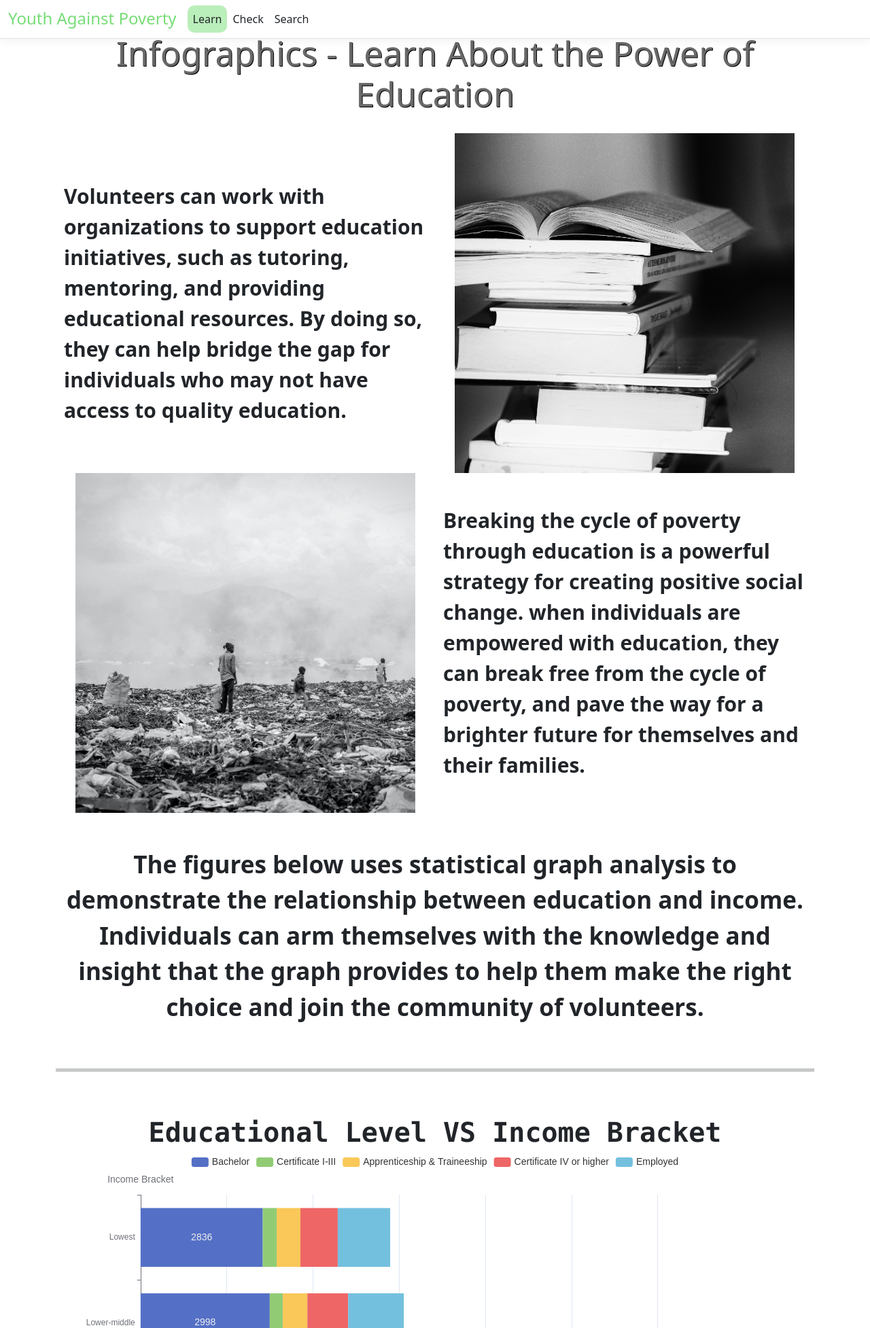
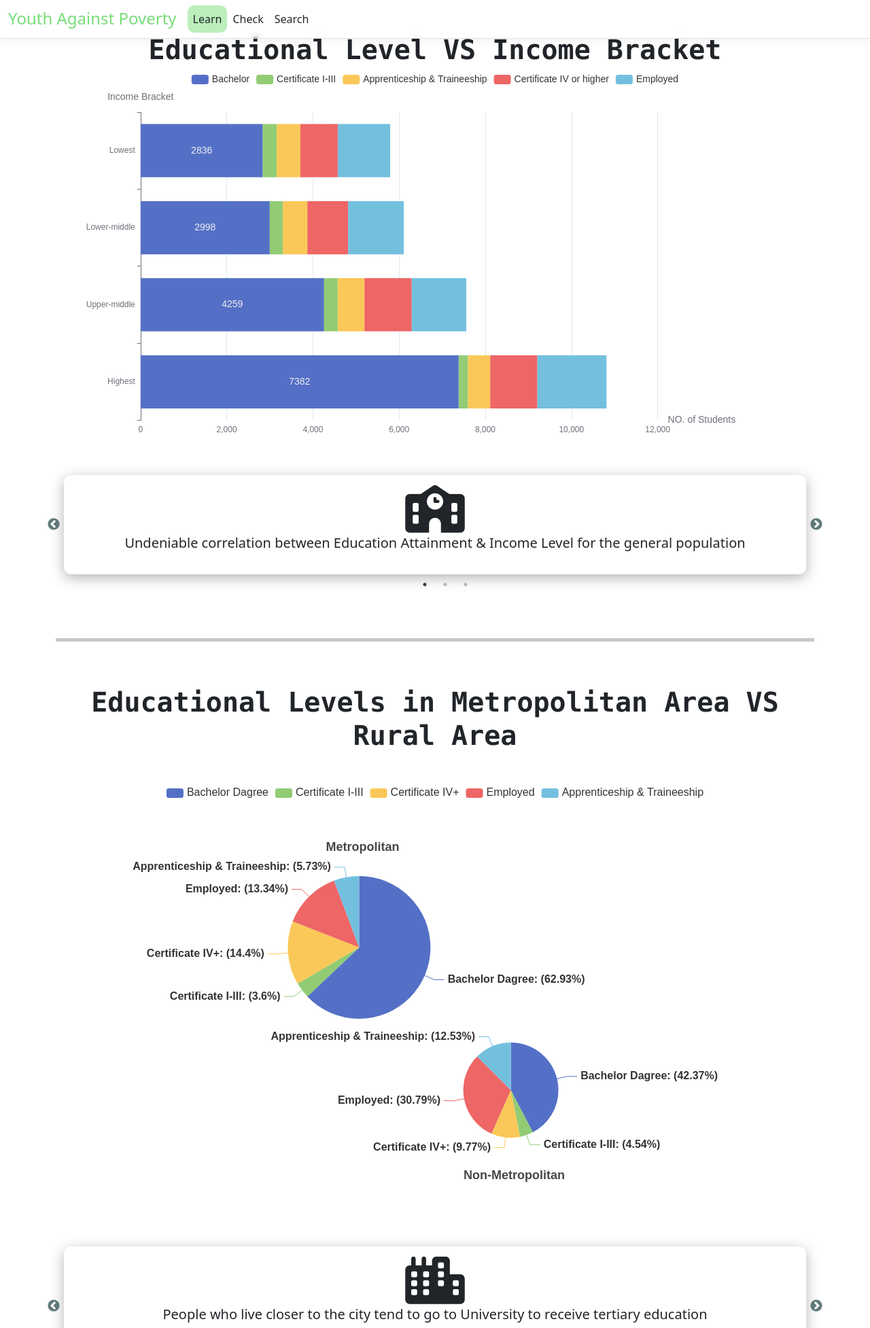
Before and after one commit to jhzhu3/IndustryExperienceMain, an ASP.NET Core app: page /Home/Infographics in a window 1280 px wide. Shown: the top 1954 px of the page at 68% size. Run offline with ASP.NET Core 8, Linux system fonts and the light colour scheme; style sheets or scripts are compiled from the project's sources; some libraries are stand-ins or nearby versions.

Commit message:
Updated Infographics UI

```diff
--- a/IndustryExperienceMain/Views/Home/Infographics.cshtml
+++ b/IndustryExperienceMain/Views/Home/Infographics.cshtml
@@ -4,8 +4,6 @@
 <link rel="stylesheet" href="https://cdn.jsdelivr.net/npm/bootstrap@5.0.2/dist/css/bootstrap.min.css">
 <!-- Bootstrap Font Icon CSS -->
 <link rel="stylesheet" href="https://cdn.jsdelivr.net/npm/bootstrap-icons@1.5.0/font/bootstrap-icons.css">
-
-<h1 class="text-center" style="font-size: 50px; padding-bottom: 20px; color: dimgrey; text-shadow: 1px 1px black;">Infographics - Learn About the Power of Education</h1>
 
 <script src="https://cdn.jsdelivr.net/npm/bootstrap@5.0.2/dist/js/bootstrap.bundle.min.js"></script>
 <link href="http://cdnjs.cloudflare.com/ajax/libs/font-awesome/4.3.0/css/font-awesome.css" rel="stylesheet" type='text/css'>
@@ -14,46 +12,9 @@
 <!-- refer to local js file -->
 <script src=@Url.Content("~/package/dist/echarts.js")></script>
 
-<div class="container">
-    <div class="row">
-        <div class="col-md my-auto">
-            <b style="font-size: 30px; text-align: center;">
-                Volunteers can work with organizations to support education initiatives, such as tutoring, mentoring, and providing educational resources.
-                By doing so, they can help bridge the gap for individuals who may not have access to quality education.
-            </b>
-        </div>
-        <div class="col-md">
-            <img src="@Url.Content("~/Images/Education.jpg")" class="img-responsive center-block" style="width:500px; height:auto; display: block; margin: auto;"></img>
-        </div>
-    </div>
-    <div class="row">
-        <div class="col-md">
-            <img src="@Url.Content("~/Images/Poverty.jpg")" class="img-responsive center-block" style="width:500px; height:auto; display: block; margin: auto;"></img>
-        </div>
-        <div class="col-md my-auto">
-            <b style="font-size: 30px; text-align: center;">
-                Breaking the cycle of poverty through education is a powerful strategy for creating positive social change.
-                when individuals are empowered with education, they can break free from the cycle of poverty,
-                and pave the way for a brighter future for themselves and their families.
-            </b>
-        </div>
-    </div>
-    <div class="row">
-        <b style="font-size: 35px; text-align: center; padding-top: 50px;">
-            The figures below uses statistical graph analysis to demonstrate the relationship between education and income.
-            Individuals can arm themselves with the knowledge and insight that the graph provides to help them make the right choice
-            and join the community of volunteers.
-        </b>
-    </div>
-</div>
+<h1 class="text-center"><b style="font-family:Consolas; margin-top: 5%">Educational Level VS Income Bracket</b></h1>
 
-<br></br>
-<hr style="height:5px;">
-<br></br>
-
-<h1 class="text-center"><b style="font-family:Consolas">Educational Level VS Income Bracket</b></h1>
-
-<div class="container" id="main" style="width: 100%;height:600px;"></div>
+<div class="container" id="main" style="width: 100%;height:550px;"></div>
 
 <script type="text/javascript">
     // initialize the dom of echart
@@ -139,49 +100,38 @@
     myChart.setOption(option);
 </script>
 
-<br></br>
-<br></br>
+<br>
 
 <div class="container-fluid">
     <div class="row">
-        <div class="col-md text-center">
-            <i class="fa-solid fa-school" style="font-size: 100px"></i>
+        <div class="col-md-12 text-center">
+            <div class="slideshow">
+                <div>
+                    <i class="fa-solid fa-school text-center" style="font-size: 70px;"></i>
+                    <p style="font-size: 20px">Undeniable correlation between Education Attainment & Income Level for the general population</p>
                 </div>
-        <div class="col-md text-center">
-            <i class="fa-solid fa-graduation-cap" style="font-size: 100px"></i>
+
+                <div>
+                    <i class="fa-solid fa-graduation-cap text-center" style="font-size: 70px"></i>
+                    <p style="font-size: 20px">Tertiary Education offers people with the highest possibility of a high-paying job</p>
                 </div>
-        <div class="col-md text-center">
-            <i class="fa-solid fa-sack-dollar" style="font-size: 100px"></i>
+
+                <div>
+                    <i class="fa-solid fa-sack-dollar text-center" style="font-size: 70px"></i>
+                    <p style="font-size: 20px">Education in important in providing individuals with access to better jobs and higher socioeconomic status</p>
                 </div>
             </div>
-    <br></br>
-    <div class="row">
-        <div class="col-md text-center">
-            <b style="font-size: 20px">Undeniable correlation between Education Attainment & Income Level for the general population</b>
-        </div>
-        <div class="col-md text-center">
-            <b style="font-size: 20px">Tertiary Education offers people with the highest possibility of a high-paying job</b>
-        </div>
-        <div class="col-md text-center">
-            <b style="font-size: 20px">Education in important in providing individuals with access to better jobs and higher socioeconomic status</b>
         </div>
     </div>
 </div>
 
-<style>
 
-    #p1 {
-        font-size: 20px;
-        float: left;
-    }
 
-</style>
-
-<br></br>
-<br></br>
+<br>
+<br>
 <hr style="height:5px;">
-<br></br>
-<br></br>
+<br>
+<br>
 
 <div>
     <h1 class="text-center"><b style="font-family:Consolas;">Educational Levels in Metropolitan Area VS Rural Area</b></h1>
@@ -256,26 +206,63 @@
 
 <div class="container-fluid">
     <div class="row">
-        <div class="col-md text-center">
-            <i class="fa-solid fa-city" style="font-size: 100px"></i>
+        <div class="col-md-12 text-center">
+            <div class="slideshow">
+                <div>
+                    <i class="fa-solid fa-city text-center" style="font-size: 70px;"></i>
+                    <p style="font-size: 20px">People who live closer to the city tend to go to University to receive tertiary education</p>
                 </div>
-        <div class="col-md text-center">
-            <i class="fa-solid fa-mountain-sun" style="font-size: 100px"></i>
+
+                <div>
+                    <i class="fa-solid fa-mountain-sun text-center" style="font-size: 70px"></i>
+                    <p style="font-size: 20px">People who live in rural areas tend to be more attracted to trades and other employement opportunities</p>
                 </div>
-        <div class="col-md text-center">
-            <i class="fa-solid fa-scale-balanced" style="font-size: 100px"></i>
-        </div>
-    </div>
-    <br></br>
-    <div class="row">
-        <div class="col-md text-center">
-            <b style="font-size: 20px">People who live closeer to the city tends to go to University to receive tertiary education</b>
-        </div>
-        <div class="col-md text-center">
-            <b style="font-size: 20px">People who live in rural areas tend to be more attracted to trades and other employement opportunities</b>
-        </div>
-        <div class="col-md text-center">
-            <b style="font-size: 20px">One is not better than the other, University simple provides high probable outcome to become financially independent</b>
+
+                <div>
+                    <i class="fa-solid fa-scale-balanced text-center" style="font-size: 70px"></i>
+                    <p style="font-size: 20px">One is not better than the other, University simply provides high probable outcome to become financially independent</p>
                 </div>
             </div>
         </div>
+    </div>
+</div>
+
+
+
+@section scripts {
+    <link rel="stylesheet" type="text/css" href="https://cdnjs.cloudflare.com/ajax/libs/slick-carousel/1.9.0/slick.min.css" />
+    <link rel="stylesheet" type="text/css" href="https://cdnjs.cloudflare.com/ajax/libs/slick-carousel/1.9.0/slick-theme.min.css" />
+    <script type="text/javascript" src="https://cdnjs.cloudflare.com/ajax/libs/jquery/3.6.0/jquery.min.js"></script>
+    <script type="text/javascript" src="https://cdnjs.cloudflare.com/ajax/libs/slick-carousel/1.9.0/slick.min.js"></script>
+
+    <script type="text/javascript">
+        $(document).ready(function () {
+            $('.slideshow').slick({
+                autoplay: true,
+                autoplaySpeed: 5000,
+                arrows: true,
+                dots: true,
+                infinite: true,
+                speed: 500,
+                fade: true,
+            });
+        });
+    </script>
+}
+
+<style>
+    .slideshow {
+        margin-top: 20px;
+        box-shadow: 0px 5px 20px 0px rgba(0, 0, 0, 0.3);
+        padding: 15px;
+        border-radius: 10px;
+    }
+
+    .slick-arrow {
+        color: grey;
+    }
+
+    .slick-prev:before, .slick-next:before {
+        color: darkslategrey !important;
+    }
+</style>
```
Lines whose indentation alone changed are shown as unchanged.
